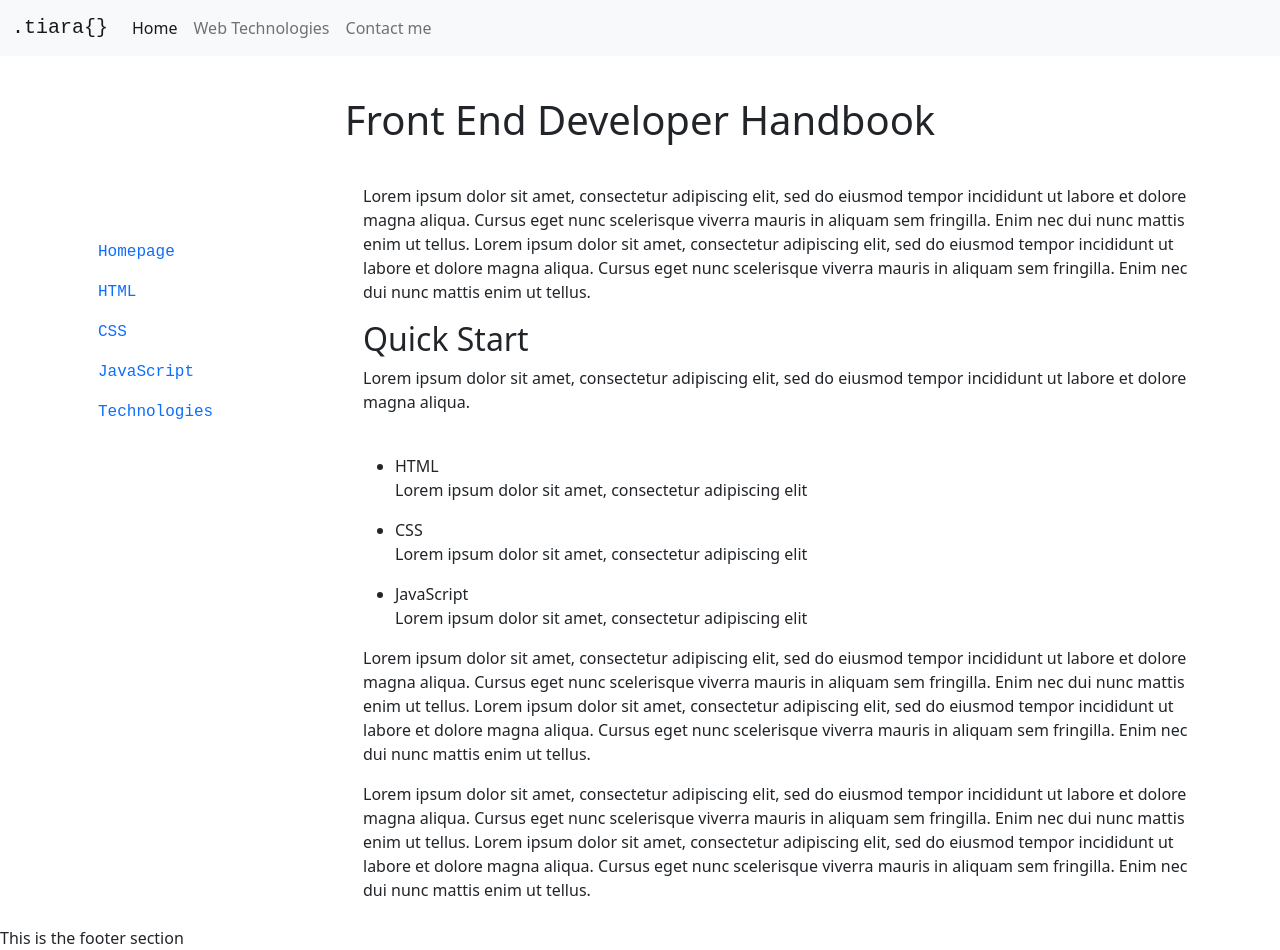
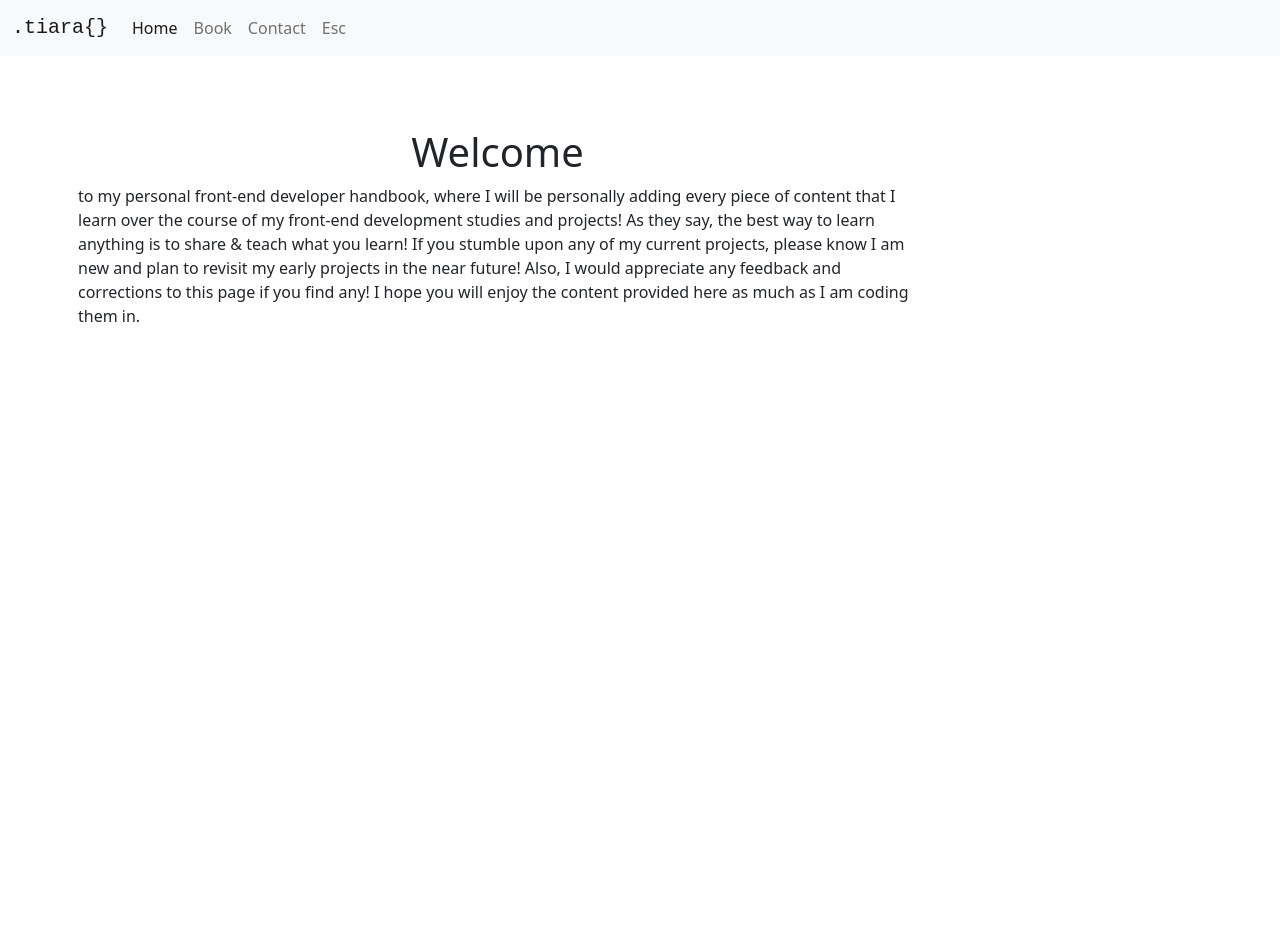
Before and after one commit to Teewawa/Front-end-handbook, a plain HTML site: page index.html in a window 1280 px wide. After the commit the page ends 800 px from the top, so only its background shows below. Drawn offline with nearby package versions, Linux system fonts and the light colour scheme.

Commit message:
Removed content and changed to simple welcome page

```diff
--- a/index.html
+++ b/index.html
@@ -30,8 +30,9 @@
       <div class="collapse navbar-collapse" id="navbarNavAltMarkup">
         <div class="navbar-nav">
           <a class="nav-link active" aria-current="page" href="index.html">Home</a>
-          <a class="nav-link" href="/webTechnologies.html">Web Technologies</a>
-          <a class="nav-link" href="#">Contact me</a>
+          <a class="nav-link" href="/book.html">Book</a>
+          <a class="nav-link" href="/contact.html">Contact</a>
+          <a class="nav-link" href="#">Esc</a>
         </div>
       </div>
     </div>
@@ -41,69 +42,15 @@
   <div class="container p-0 mt-5">
     <div class="row p-0 m-0">
 
-      <h1 class="text-center mt-5">Front End Developer Handbook</h1>
-      <div class="nav-menu col-sm-3 mt-3 pt-5">
-        <div class="sticky-top">
-          <div class=" mt-3">
-            <a href="#" class="nav-link">Homepage</a>
-            <a href="#" class="nav-link">HTML</a>
-            <a href="#" class="nav-link">CSS</a>
-            <a href="#" class="nav-link">JavaScript</a>
-            <a href="#" class="nav-link">Technologies</a>
-          </div>
-        </div>
-      </div>
-      <!--col-lg-3-->
-
       <div class="col-sm-9 mt-4 p-2">
+        <h1 class="text-center mt-5">Welcome</h1>
         <p>
-          Lorem ipsum dolor sit amet, consectetur adipiscing elit, sed do eiusmod
-          tempor incididunt ut labore et dolore magna aliqua. Cursus eget nunc
-          scelerisque viverra mauris in aliquam sem fringilla. Enim nec dui nunc
-          mattis enim ut tellus. Lorem ipsum dolor sit amet, consectetur adipiscing
-          elit, sed do eiusmod tempor incididunt ut labore et dolore magna aliqua.
-          Cursus eget nunc scelerisque viverra mauris in aliquam sem fringilla. Enim
-          nec dui nunc mattis enim ut tellus.
-        </p>
-
-        <h2>Quick Start</h2>
-        <p>
-          Lorem ipsum dolor sit amet, consectetur adipiscing elit, sed do eiusmod
-          tempor incididunt ut labore et dolore magna aliqua.
-        </p>
-        <br />
-
-        <ul>
-          <li>
-            HTML
-            <p>Lorem ipsum dolor sit amet, consectetur adipiscing elit</p>
-          </li>
-          <li>
-            CSS
-            <p>Lorem ipsum dolor sit amet, consectetur adipiscing elit</p>
-          </li>
-          <li>
-            JavaScript
-            <p>Lorem ipsum dolor sit amet, consectetur adipiscing elit</p>
-          </li>
-        </ul>
-        <p>
-          Lorem ipsum dolor sit amet, consectetur adipiscing elit, sed do eiusmod
-          tempor incididunt ut labore et dolore magna aliqua. Cursus eget nunc
-          scelerisque viverra mauris in aliquam sem fringilla. Enim nec dui nunc
-          mattis enim ut tellus. Lorem ipsum dolor sit amet, consectetur adipiscing
-          elit, sed do eiusmod tempor incididunt ut labore et dolore magna aliqua.
-          Cursus eget nunc scelerisque viverra mauris in aliquam sem fringilla. Enim
-          nec dui nunc mattis enim ut tellus.
-        </p>
-        <p>
-          Lorem ipsum dolor sit amet, consectetur adipiscing elit, sed do eiusmod
-          tempor incididunt ut labore et dolore magna aliqua. Cursus eget nunc
-          scelerisque viverra mauris in aliquam sem fringilla. Enim nec dui nunc
-          mattis enim ut tellus. Lorem ipsum dolor sit amet, consectetur adipiscing
-          elit, sed do eiusmod tempor incididunt ut labore et dolore magna aliqua.
-          Cursus eget nunc scelerisque viverra mauris in aliquam sem fringilla. Enim
-          nec dui nunc mattis enim ut tellus.
+          to my personal front-end developer handbook, where I will be personally adding
+          every piece of content that I learn over the course of my front-end development studies
+          and projects! As they say, the best way to learn anything is to share & teach what you learn!
+          If you stumble upon any of my current projects, please know I am new and plan to revisit my early
+          projects in the near future! Also, I would appreciate any feedback and corrections to this page if
+          you find any! I hope you will enjoy the content provided here as much as I am coding them in.
         </p>
 
       </div>
@@ -113,11 +60,7 @@
   </div>
   <!--container-->
 
-  <footer>This is the footer section</footer>
-  <!--Bootstrap-->
-  <script src="https://cdn.jsdelivr.net/npm/bootstrap@5.2.0-beta1/dist/js/bootstrap.bundle.min.js"
-    integrity="sha384-pprn3073KE6tl6bjs2QrFaJGz5/SUsLqktiwsUTF55Jfv3qYSDhgCecCxMW52nD2"
-    crossorigin="anonymous"></script>
+
 </body>
 
 </html>
```
